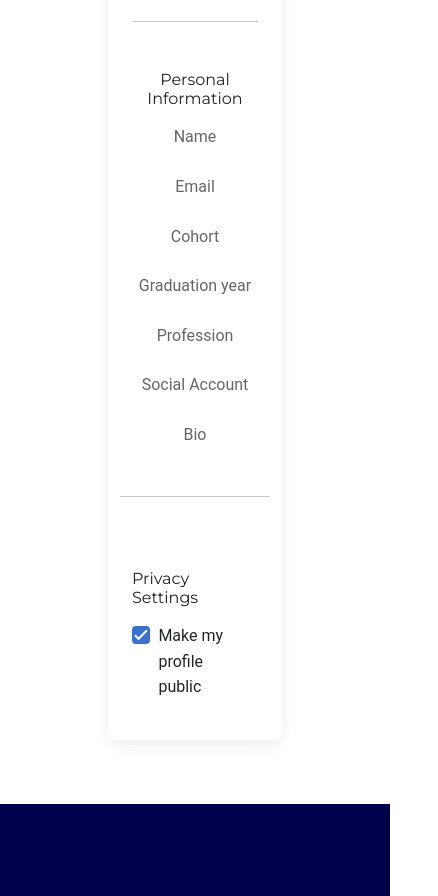
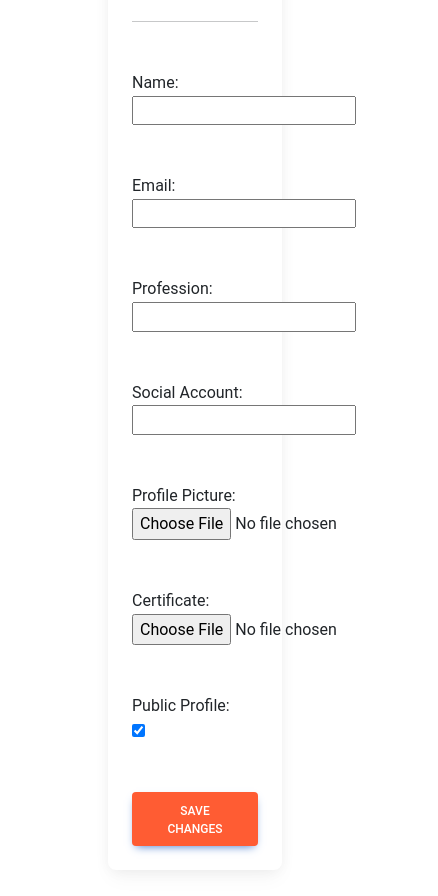
Before and after one commit to darlene9497/moringa-connect-frontend, a React (Create React App) app: page /dashboard in a window 390 px wide. Shown: the part 325-1221 px from the top of the page, 438 px wide, since content can reach past the window. Built offline with nearby package versions, Linux system fonts and the light colour scheme; no server answers; grey boxes are pictures that could not be loaded.

Commit message:
Create edit profile form

```diff
--- a/src/App.js
+++ b/src/App.js
@@ -18,6 +18,7 @@ import Admin from './components/Admin/Admin';
 import Events from './components/Admin/Events';
 import ProjectList from './components/Admin/ProjectList';
 import Users from './components/Admin/Users'
+import EditDetail from './components/DetailForm/EditDetail';
 export const AppContext = createContext(null)
 
 
@@ -56,7 +57,7 @@ export default function App() {
         <Route path='/eventlist' element={<Events />} />
         <Route path='/projectlist' element={<ProjectList />} />
         <Route path='/userlist' element={<Users />} />
-
+        <Route path='editprofile' element={<EditDetail />} />
       </Routes>
     <Footer />
     </BrowserRouter>
--- a/src/components/Dashboard/Dashboard.jsx
+++ b/src/components/Dashboard/Dashboard.jsx
@@ -1,23 +1,34 @@
 import React, { useState, useEffect } from "react";
 import userImage from "../../assets/userImage.png";
+import CreateProfile from "../Profile/CreateProfile";
 
 const Dashboard = () => {
   const [userData, setUserData] = useState({});
   const [isPublic, setIsPublic] = useState(true);
+  const [profileImage, setProfileImage] = useState(null);
+  const [certificate, setCertificate] = useState(null);
+  const [name, setName] = useState("");
+  const [email, setEmail] = useState("");
+  const [profession,setProfession] = useState("")
+  const [socialAccount, setSocialAccount] = useState("");
 
   useEffect(() => {
-    fetch("/profiles")
+    fetch("http://localhost:3000/profile")
       .then((response) => response.json())
       .then((data) => {
         setUserData(data);
         setIsPublic(data.privacy);
+        setName(data.name);
+        setEmail(data.email);
+        setProfession(data.profession)
+        setSocialAccount(data.social_account);
       })
       .catch((error) => console.log(error));
   }, []);
 
-  const handlePrivacyToggle = () => {
+  const handlePrivacyChange = () => {
     setIsPublic(!isPublic);
-    fetch("/profiles", {
+    fetch("http://localhost:3000/profile", {
       method: "PUT",
       headers: { "Content-Type": "application/json" },
       body: JSON.stringify({ privacy: !isPublic }),
@@ -27,10 +38,41 @@ const Dashboard = () => {
       .catch((error) => console.log(error));
   };
 
+  const handleProfileImageChange = (event) => {
+    setProfileImage(event.target.files[0]);
+  };
+
+  const handleCertificateChange = (event) => {
+    setCertificate(event.target.files[0]);
+  };
+
+  const handleSubmit = (event) => {
+    event.preventDefault();
+    const formData = new FormData();
+    if (profileImage) {
+      formData.append("profileImage", profileImage);
+    }
+    if (certificate) {
+      formData.append("certificate", certificate);
+    }
+    formData.append("name", name);
+    formData.append("email", email);
+    formData.append("socialAccount", socialAccount);
+    fetch("http://localhost:3000/profile", {
+      method: "PUT",
+      body: formData,
+    })
+      .then((response) => response.json())
+      .then((data) => setUserData(data))
+      .catch((error) => console.log(error));
+  };
+
   return (
+
     <div className="container mt-5">
       <div className="row justify-content-center">
         <div className="col-lg-10">
+          <CreateProfile/>
           <div className="card">
             <div className="card-body">
               <div className="d-flex align-items-center">
@@ -46,68 +88,77 @@ const Dashboard = () => {
                 </h5>
               </div>
               <hr className="my-4" />
-              <div className="row">
-              <div className="col-lg-6 text-center">
-  <h6 className="mb-3 ">Personal Information</h6>
-  <div className="mb-3">
-    <label htmlFor="name" className="form-label">
-      Name
-    </label>
-    <div>{userData.name}</div>
-  </div>
-  <div className="mb-3">
-    <label htmlFor="email" className="form-label">
-      Email
-    </label>
-    <div>{userData.email}</div>
-  </div>
-  <div className="mb-3">
-    <label htmlFor="cohort" className="form-label">
-      Cohort
-    </label>
-    <div>{userData.cohort}</div>
-  </div>
-  <div className="mb-3">
-    <label htmlFor="graduation_year" className="form-label">
-      Graduation year
-    </label>
-    <div>{userData.graduation_year}</div>
-  </div>
-  <div className="mb-3">
-    <label htmlFor="profession" className="form-label">
-      Profession
-    </label>
-    <div>{userData.profession}</div>
-  </div>
-  <div className="mb-3">
-    <label htmlFor="socialAccount" className="form-label">
-      Social Account
-    </label>
-    <div>{userData.social_account}</div>
-  </div>
-  <div className="mb-3">
-    <label htmlFor="bio" className="form-label">
-      Bio
-    </label>
-    <div>{userData.bio}</div>
+              <div className="row mb-4">
+                <div className="col-sm-3">Name:</div>
+                <div className="col-sm-9">
+                  <input
+                    type="text"
+                    value={name}
+                    onChange={(e) => setName(e.target.value)}
+                  />
                 </div>
               </div>
-          <hr className="my-4" />
-          <div className="row">
-            <div className="col-lg-6">
-              <h6 className="mb-3">Privacy Settings</h6>
-              <div className="form-check mb-3">
+              <div className="row mb-4">
+                <div className="col-sm-3">Email:</div>
+                <div className="col-sm-9">
                   <input
-                  className="form-check-input"
+                    type="email"
+                    value={email}
+                    onChange={(e) => setEmail(e.target.value)}
+                  />
+                </div>
+              </div>
+              <div className="row mb-4">
+                <div className="col-sm-3">Profession:</div>
+                <div className="col-sm-9">
+                  <input
+                    type="email"
+                    value={profession}
+                    onChange={(e) => setProfession(e.target.value)}
+                  />
+                </div>
+              </div>
+              <div className="row mb-4">
+                <div className="col-sm-3">Social Account:</div>
+                <div className="col-sm-9">
+                  <input
+                    type="text"
+                    value={socialAccount}
+                    onChange={(e) => setSocialAccount(e.target.value)}
+                  />
+                </div>
+              </div>
+              <div className="row mb-4">
+                <div className="col-sm-3">Profile Picture:</div>
+                <div className="col-sm-9">
+                  <input type="file" onChange={handleProfileImageChange} />
+                </div>
+              </div>
+              <div className="row mb-4">
+                <div className="col-sm-3">Certificate:</div>
+                <div className="col-sm-9">
+                  <input type="file" onChange={handleCertificateChange} />
+                </div>
+              </div>
+              <div className="row mb-4">
+                <div className="col-sm-3">Public Profile:</div>
+                <div className="col-sm-9">
+                  <input
                     type="checkbox"
                     checked={isPublic}
-                  onChange={handlePrivacyToggle}
+                    onChange={handlePrivacyChange}
                   />
-                <label className="form-check-label">
-                  Make my profile public
-                </label>
                 </div>
               </div>
+              <div className="row">
+                <div className="col-sm-12">
+                  <button
+                    type="submit"
+                    className="btn btn-primary"
+                    onClick={handleSubmit}
+                  >
+                    Save Changes
+                  </button>
                 </div>
               </div>
             </div>
--- /dev/null
+++ b/src/components/DetailForm/EditDetail.jsx
@@ -0,0 +1,122 @@
+import React, { useEffect, useState } from 'react'
+import { useParams } from 'react-router-dom'
+
+function EditDetail() {
+    const [name, setName] = useState('')
+    const [email, setEmail] = useState('')
+    const [social_account, setSocialAccount] = useState('')
+    const [cohort, setCohort] = useState('')
+    const [is_active, setIsActive] = useState(true)
+    const [privacy, setPrivacy] = useState('')
+    const [user_id, setUserId] = useState('')
+    const [image, setImage] = useState([])
+    const {id} = useParams()
+    const cohorts = ["SDF-FT2", "SDF-FT3","SDF-FT4","PDF-FT2","SDF-FT2","CSF-PT1","SDF-FT5","SDF-PT3","PDF-FT3","SDF-PT4","SDF-FT6","PDF-FT4","SDF-FT7","CSF-FI2","SDF-PT5"];
+
+    useEffect(()=>{
+        fetch(`/details/${id}`)
+        .then((res)=> res.json())
+        .then((data)=>{
+            setName(data.name)
+            setEmail(data.email)
+            setSocialAccount(data.social_account)
+            setCohort(data.cohort)
+            setIsActive(data.is_active)
+            setPrivacy(data.privacy)
+            setUserId(data.user_id)
+            setImage(data.image)
+        })
+    },[])
+
+    function handleSubmit(event){
+        event.preventDefault();
+        const data = new FormData();
+
+        data.append("[name]", name)
+        data.append("[email]", email)
+        data.append("[social_account]", social_account)
+        data.append("[cohort]", cohort)
+        data.append("[is_active]", is_active)
+        data.append("[privacy]", privacy)
+        data.append("[user_id]", user_id)
+        data.append("[image]", image)
+
+        submitToApi(data)
+    }
+
+    function submitToApi(data){
+        fetch('/details', {
+            method: 'POST',
+            body: data
+        })
+        .then(response => response.json())
+        .then(data => console.log(data))
+    }
+
+  return (
+<div className="container mt-5">
+  <div className="card p-4">
+    <h1 className="mb-4">Create Your Profile</h1>
+    <form onSubmit={(e) => handleSubmit(e)}>
+      <div className="row">
+        <div className="col-md-6">
+          <h3>Personal Information</h3>
+          <div className="form-group mb-3">
+            <label htmlFor="name">Name</label>
+            <input value={name} onChange={(e) => setName(e.target.value)} type="text" className="form-control" name="name" id="name" />
+          </div>
+
+          <div className="form-group mb-3">
+            <label htmlFor="email">Email</label>
+            <input value={email} onChange={(e) => setEmail(e.target.value)} type="email" className="form-control" name="email" id="email" />
+          </div>
+
+          <div className="form-group mb-3">
+            <label htmlFor="social_account">Social Account</label>
+            <input value={social_account} onChange={(e) => setSocialAccount(e.target.value)} type="text" className="form-control" name="social_account" id="social_account" />
+          </div>
+
+          <div className="form-group mb-3">
+                <label htmlFor="cohort">Cohort</label>
+                <select value={cohort} onChange={(e) => setCohort(e.target.value)} className="form-control" name="cohort" id="cohort">
+                  {cohorts.map((cohort) => (
+                    <option key={cohort} value={cohort}>{cohort}</option>
+                  ))}
+                </select>
+              </div>
+
+          <div className="form-group mb-3">
+            <label htmlFor="image">Image</label>
+            <input onChange={(e) => setImage(e.target.files[0])} type="file" className="form-control-file" name="image" id="image" />
+          </div>
+        </div>
+
+        <div className="col-md-6">
+          <h3>Privacy Settings</h3>
+          <div className="form-group mb-3">
+            <label htmlFor="privacy">Profile Visibility</label>
+            <div className="form-check form-switch">
+              <input className="form-check-input" type="checkbox" id="privacy" checked={privacy === "public"} onChange={(e) => setPrivacy(e.target.checked ? "public" : "private")} />
+              <label className="form-check-label" htmlFor="privacy">{privacy === "public" ? "Public" : "Private"}</label>
+            </div>
+          </div>
+
+          <input value={is_active} onChange={(e) => setIsActive(e.target.value)} type="hidden" name="is_active" id="is_active" />
+
+          <input value={user_id} onChange={(e) => setUserId(e.target.value)} type="hidden" name="user_id" id="user_id" />
+
+          <button type="submit" className="btn btn-primary">Create</button>
+        </div>
+      </div>
+    </form>
+  </div>
+</div>
+
+
+
+
+
+  )
+}
+
+export default EditDetail
```
Lines whose indentation alone changed are shown as unchanged.
